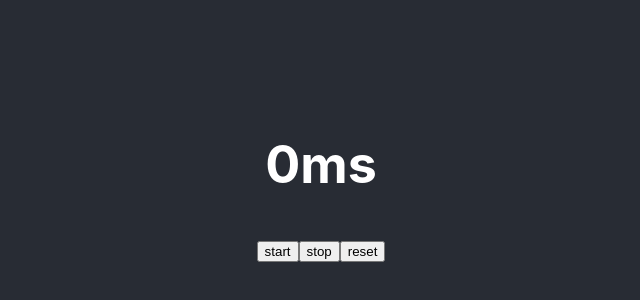
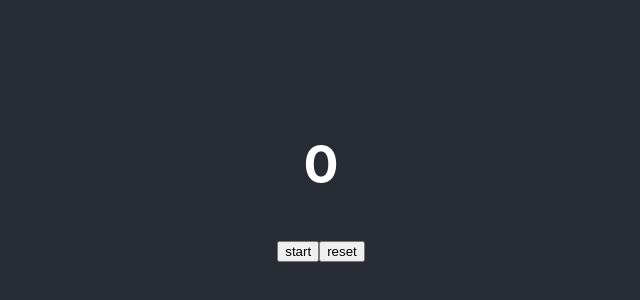
Before and after one commit to patrykmysiorski/roller-timer, a React (Create React App) app: page / in a window 1280 px wide. Shown: the part 220-520 px from the top of the page, without its empty margins (319-959 px from the left). Built offline with nearby package versions, Linux system fonts and the light colour scheme.

Commit message:
add working timer

```diff
--- a/package.json
+++ b/package.json
@@ -10,6 +10,7 @@
     "@types/node": "^12.12.69",
     "@types/react": "^16.9.53",
     "@types/react-dom": "^16.9.8",
+    "moment": "^2.29.1",
     "pretty-ms": "^7.0.1",
     "react": "^16.14.0",
     "react-dom": "^16.14.0",
--- a/src/components/Timer/Timer.tsx
+++ b/src/components/Timer/Timer.tsx
@@ -1,23 +1,32 @@
-import React, {useContext} from "react";
-import {TimerContext} from "../../providers/timer/timerProvider";
-import prettyMilliseconds from "pretty-ms";
+import React, { useContext } from "react";
+import { TimerContext } from "../../providers/timer/timerProvider";
 
 const Timer: React.FC = () => {
-  const { time, handleTimerStart, handleTimerStop } = useContext(TimerContext);
+  const {
+    seconds,
+    isActive,
+    handleTimerStart,
+    handleTimerStop,
+    handleTimerReset,
+  } = useContext(TimerContext);
+
   const handleStart = () => {
-    console.log("start trigger");
     handleTimerStart();
   };
   const handleStop = () => {
-    console.log("stop trigger");
     handleTimerStop();
   };
-  const handleReset = () => console.log("reset trigger");
+  const handleReset = () => {
+    handleTimerReset();
+  };
   return (
     <div>
-      <h1>{prettyMilliseconds(time)}</h1>
-      <button onClick={handleStart}>start</button>
-      <button onClick={handleStop}>stop</button>
+      <h1>{seconds}</h1>
+      {isActive ? (
+        <button onClick={handleStop}>stop</button>
+      ) : (
+        <button onClick={handleStart}>start</button>
+      )}
       <button onClick={handleReset}>reset</button>
     </div>
   );
--- a/src/providers/timer/timerProvider.tsx
+++ b/src/providers/timer/timerProvider.tsx
@@ -1,10 +1,11 @@
-import React, { createContext, ReactElement, useEffect, useState } from "react";
+import React, {createContext, ReactElement, useState} from "react";
 
 export const TimerContext = createContext({
-  time: 0,
-  isOn: false,
+  seconds: 0,
+  isActive: false,
   handleTimerStart: () => {},
   handleTimerStop: () => {},
+  handleTimerReset: () => {},
 });
 
 interface IProps {
@@ -12,39 +13,35 @@ interface IProps {
 }
 
 const TimerProvider: React.FC<IProps> = ({ children }) => {
-  const [milliseconds, setMilliseconds] = useState(0);
+  const [seconds, setSeconds] = useState(0);
   const [isActive, setIsActive] = useState(false);
+  const [id, setId] = useState();
 
-  const handleTimerStart = (): void => {
+  const handleTimerStart = () => {
     setIsActive(true);
-    // setMilliseconds(milliseconds);
-    // setInterval(() => setMilliseconds((milliseconds) => milliseconds + 1), 1);
+    const intervalId = setInterval(() => {
+      setSeconds((seconds) => seconds + 1);
+    }, 1000);
+    setId(intervalId);
   };
 
   const handleTimerStop = (): void => {
     setIsActive(false);
+    clearInterval(id);
   };
 
-  useEffect(() => {
-    let interval: any = undefined;
-    if (isActive) {
-      interval = setInterval(
-        () => setMilliseconds((milliseconds) => milliseconds + 1),
-        1
-      );
-    } else if (!isActive && milliseconds !== 0) {
-      // clearInterval(interval);
-    }
-    return () => clearInterval(interval);
-  }, [isActive, milliseconds]);
+  const handleTimerReset = (): void => {
+    setSeconds(0);
+  }
 
   return (
     <TimerContext.Provider
       value={{
-        time: milliseconds,
-        isOn: isActive,
+        seconds,
+        isActive,
         handleTimerStart,
         handleTimerStop,
+        handleTimerReset
       }}
     >
       {children}
```
Also changed, not shown: 1 other file (tests, documents, lock files or other folders).
